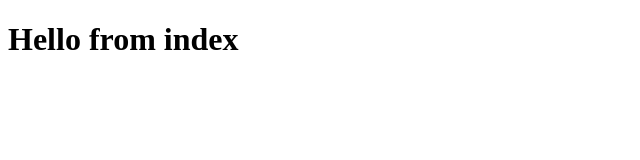
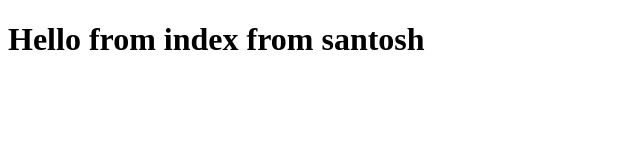
Before and after one commit to Santosh-Goswami/m1, a plain HTML site: page index.html in a window 1280 px wide. Shown: the whole page, without its empty margins (0-640 px from the left). Drawn offline with Linux system fonts and the light colour scheme.

Commit message:
second commit

```diff
--- a/index.html
+++ b/index.html
@@ -7,6 +7,6 @@
     <title>Document</title>
 </head>
 <body>
-    <h1>Hello from index</h1>
+    <h1>Hello from index from santosh</h1>
 </body>
 </html>
```
Also changed, not shown: about.html (+1 -1 lines).
